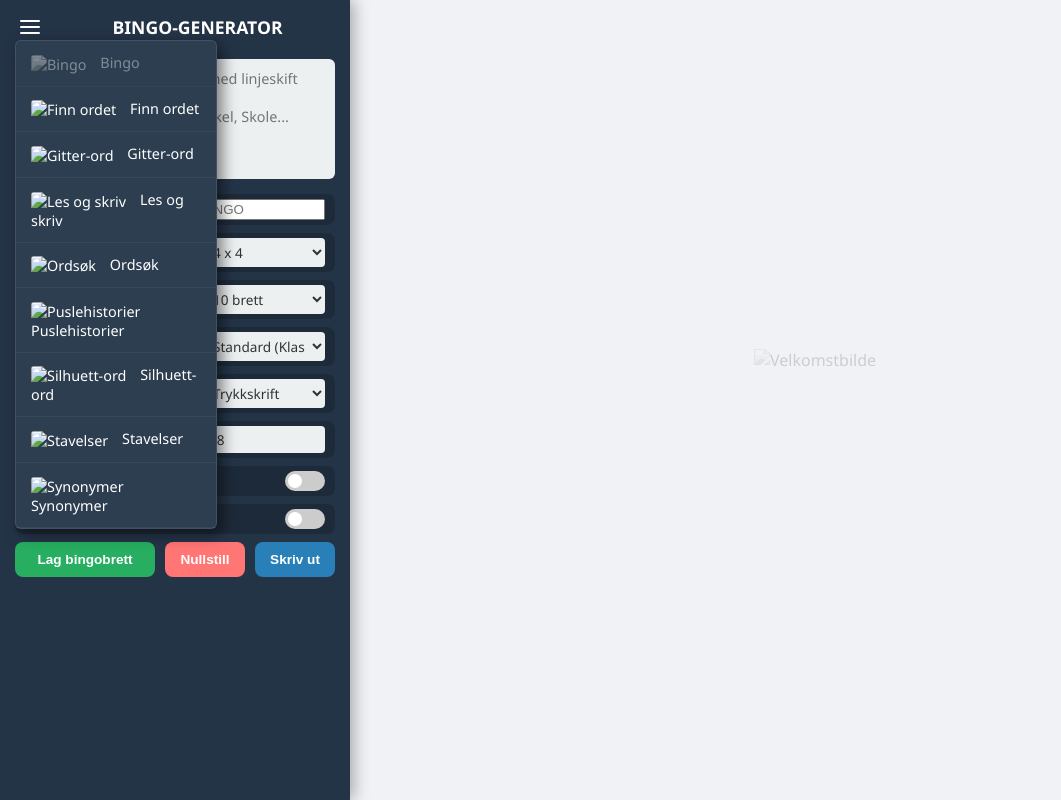
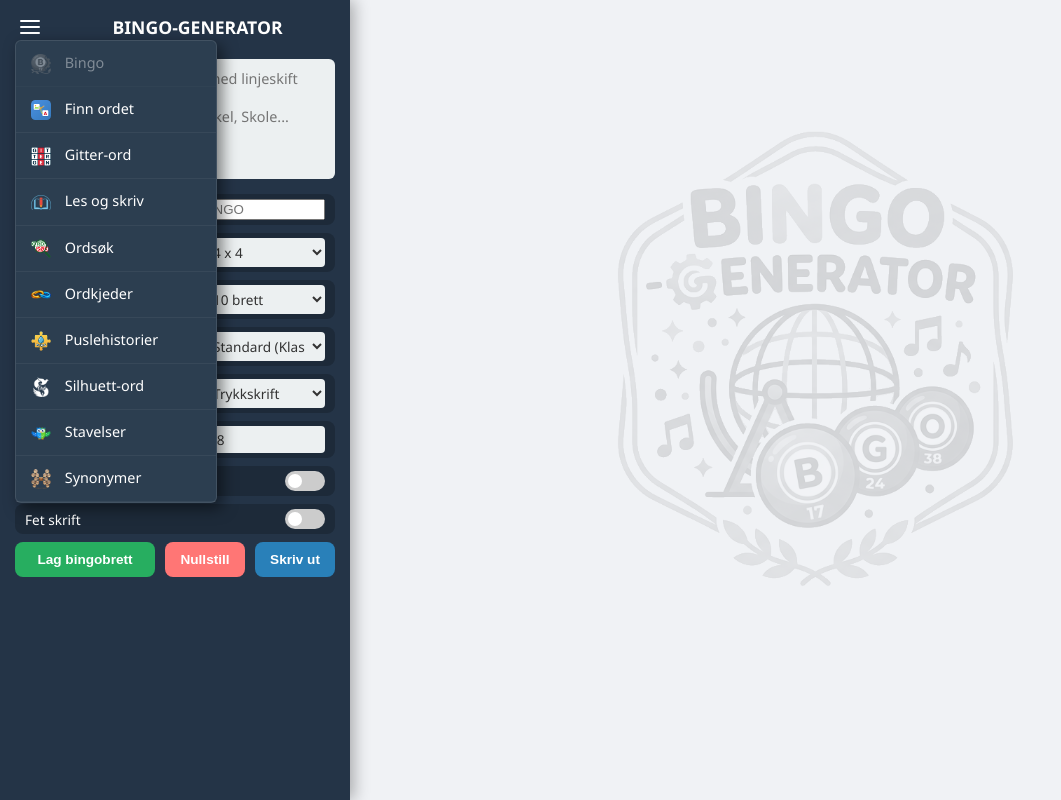
Before and after one commit to 77tor/bingo, a plain HTML site: page index.html in a window 1280 px wide. Both pictures are taken after a click on the element 30 px from the left and 27 px from the top of the page. Shown: the whole page, without its empty margins (0-1061 px from the left). Drawn offline with Linux system fonts and the light colour scheme.

Commit message:
Add files via upload

```diff
--- a/index.html
+++ b/index.html
@@ -4,19 +4,11 @@
     <meta charset="UTF-8">
     <meta name="viewport" content="width=device-width, initial-scale=1.0">
     <title>Bingo-generator</title>
-    <link rel="icon" type="image/png" href="bingo_02.png">
-    <link rel="apple-touch-icon" href="bingo_02.png">
+    <link rel="icon" type="image/png" href="ikon/bingo.png">
+    <link rel="apple-touch-icon" href="ikon/bingo.png">
     <style>
-        @font-face {
-            font-family: 'Skogstavskrift';
-            src: url('skogstavskrift.otf') format('opentype');
-            font-weight: normal; font-style: normal;
-        }
-        @font-face {
-            font-family: 'Trykkskrift';
-            src: url('trykkskrift.otf') format('opentype');
-            font-weight: normal; font-style: normal;
-        }
+        @font-face { font-family: 'Stavskrift'; src: url('skrift/stavskrift.otf') format('opentype'); font-weight: normal; font-style: normal; }
+        @font-face { font-family: 'Trykkskrift'; src: url('skrift/trykkskrift.otf') format('opentype'); font-weight: normal; font-style: normal; }
         @import url('https://fonts.googleapis.com/css2?family=Andika&display=swap');
 
         :root {
@@ -342,32 +334,36 @@
             </div>
     <div id="myDropdown" class="dropdown-menu">
 
+                </a>
                 <a href="https://77tor.github.io/bingo/" class="menu-item-disabled">
-                    <img src="bingo_02.png" class="menu-icon" alt="Bingo"> Bingo
+                    <img src="ikon/bingo.png" class="menu-icon" alt="Bingo"> Bingo
                 </a>
                 <a href="https://77tor.github.io/finn_ordet/" target="_self">
-                    <img src="finn_ordet_01.svg" class="menu-icon" alt="Finn ordet"> Finn ordet
+                    <img src="ikon/finn_ordet.svg" class="menu-icon" alt="Finn ordet"> Finn ordet
                 </a>
                 <a href="https://77tor.github.io/gitter/" target="_self">
-                    <img src="gitter_02.png" class="menu-icon" alt="Gitter-ord"> Gitter-ord
+                    <img src="ikon/gitter.png" class="menu-icon" alt="Gitter-ord"> Gitter-ord
                 </a>
                 <a href="https://77tor.github.io/les_og_skriv/" target="_self">
-                    <img src="les_skriv.png" class="menu-icon" alt="Les og skriv"> Les og skriv
+                    <img src="ikon/les_skriv.png" class="menu-icon" alt="Les og skriv"> Les og skriv
                 </a>
                 <a href="https://77tor.github.io/ord-sok/" target="_self">
-                    <img src="ord-sok.png" class="menu-icon" alt="Ordsøk"> Ordsøk
+                    <img src="ikon/ord-sok.png" class="menu-icon" alt="Ordsøk"> Ordsøk
+                </a>
+                <a href="https://77tor.github.io/ordkjeder/" target="_self">
+                    <img src="ikon/ordkjeder.png" class="menu-icon" alt="Ordkjeder"> Ordkjeder
                 </a>
                 <a href="https://77tor.github.io/puslehistorier/" target="_self">
-                    <img src="pusle_02.png" class="menu-icon" alt="Puslehistorier"> Puslehistorier
+                    <img src="ikon/pusle.png" class="menu-icon" alt="Puslehistorier"> Puslehistorier
                 </a>
                 <a href="https://77tor.github.io/Silhuettord/" target="_self">
-                    <img src="silhuett-ord_05.png" class="menu-icon" alt="Silhuett-ord"> Silhuett-ord
+                    <img src="ikon/silhuett-ord.png" class="menu-icon" alt="Silhuett-ord"> Silhuett-ord
                 </a>
                 <a href="https://77tor.github.io/Stavelser/" target="_self">
-                    <img src="stavelser_01.png" class="menu-icon" alt="Stavelser"> Stavelser
+                    <img src="ikon/stavelser.png" class="menu-icon" alt="Stavelser"> Stavelser
                 </a>
                 <a href="https://77tor.github.io/synonymer/" target="_self">
-                    <img src="synonym.png" class="menu-icon" alt="Synonymer"> Synonymer
+                    <img src="ikon/synonym.png" class="menu-icon" alt="Synonymer"> Synonymer
                 </a>
 </div>
         </div>
@@ -427,7 +423,7 @@
             <span>Font på brett:</span>
             <select id="font-family" onchange="updateLivePreview()">
                 <option value="'Trykkskrift', sans-serif">Trykkskrift</option>
-                <option value="'Skogstavskrift', cursive">Skogstavskrift</option>
+                <option value="'Stavskrift', cursive">Stavskrift</option>
                 <option value="'Andika', sans-serif">Andika</option>
                 <option value="'Courier New', Courier, monospace">Monospace</option>
                 <option value="'Comic Sans MS', cursive">Comic Sans</option>
@@ -482,7 +478,7 @@
 </div>
 <div class="main-content">
         <div id="placeholder-image" style="display: flex; justify-content: center; align-items: center; width: 100%; height: 80vh; background: transparent !important;">
-            <img src="bingo_03.png" alt="Velkomstbilde" style="max-width: 400px; opacity: 0.15; filter: grayscale(100%); background: transparent !important; box-shadow: none !important;">
+            <img src="bingo_velkommen.png" alt="Velkomstbilde" style="max-width: 400px; opacity: 0.15; filter: grayscale(100%); background: transparent !important; box-shadow: none !important;">
         </div>
 
     <div id="capture-area">
```
Also changed, not shown: bingo_velkommen.png (added), ikon/bingo.png (added), ikon/finn_ordet.svg (added), ikon/gitter.png (added), ikon/les_skriv.png (added), ikon/ord-sok.png (added), ikon/ordkjeder.png (added), ikon/pusle.png (added), ikon/silhuett-ord.png (added), ikon/stavelser.png (added), ikon/synonym.png (added), skrift/stavskrift.otf (added), skrift/trykkskrift.otf (added).
